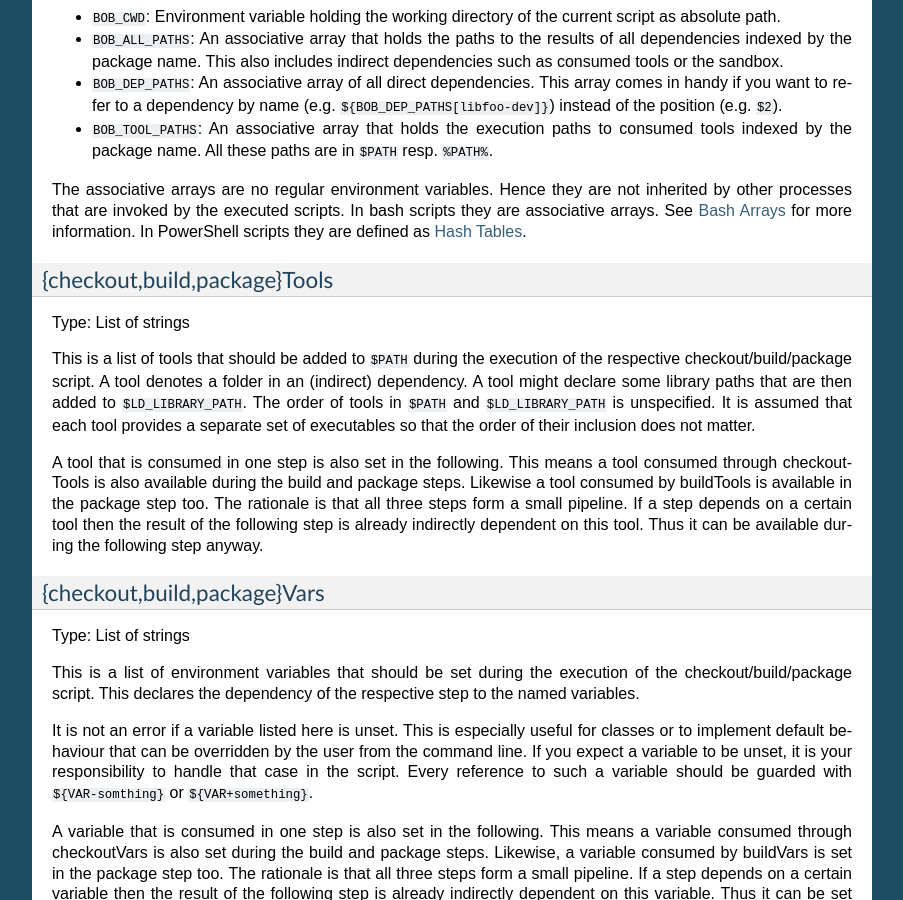
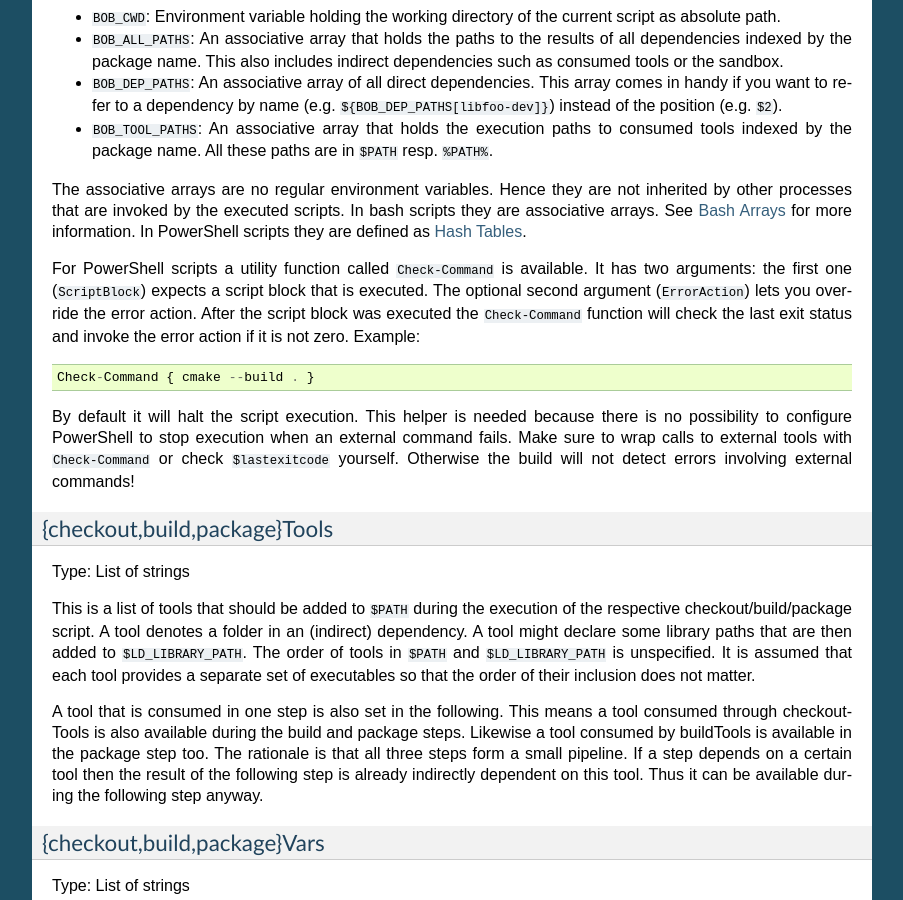
Before and after one commit to BobBuildTool/bob, a Sphinx documentation site: the page built from doc/manual/configuration.rst, in a window 1280 px wide and 900 px high, scrolled down 7813 px. Shown: the whole window, without its empty margins (198-1101 px from the left). Built offline with Sphinx 7.4.7, drawn with Linux system fonts in a browser that asks for light colours; formulas are drawn with MathJax 3; the version number could not be read and is left out.

Commit message:
doc: document "Check-Command" PowerShell helper

```diff
--- a/doc/manual/configuration.rst
+++ b/doc/manual/configuration.rst
@@ -527,6 +527,21 @@ scripts they are associative arrays. See
 `Bash Arrays <https://www.gnu.org/savannah-checkouts/gnu/bash/manual/bash.html#Arrays>`_
 for more information. In PowerShell scripts they are defined as
 `Hash Tables <https://docs.microsoft.com/en-us/powershell/module/microsoft.powershell.core/about/about_hash_tables>`_.
+
+For PowerShell scripts a utility function called ``Check-Command`` is
+available. It has two arguments: the first one (``ScriptBlock``) expects a
+script block that is executed. The optional second argument (``ErrorAction``)
+lets you override the error action. After the script block was executed the
+``Check-Command`` function will check the last exit status and invoke the error
+action if it is not zero. Example::
+
+    Check-Command { cmake --build . }
+
+By default it will halt the script execution. This helper is needed because
+there is no possibility to configure PowerShell to stop execution when an
+external command fails. Make sure to wrap calls to external tools with
+``Check-Command`` or check ``$lastexitcode`` yourself. Otherwise the build will
+not detect errors involving external commands!
 
 {checkout,build,package}Tools
 ~~~~~~~~~~~~~~~~~~~~~~~~~~~~~
```
